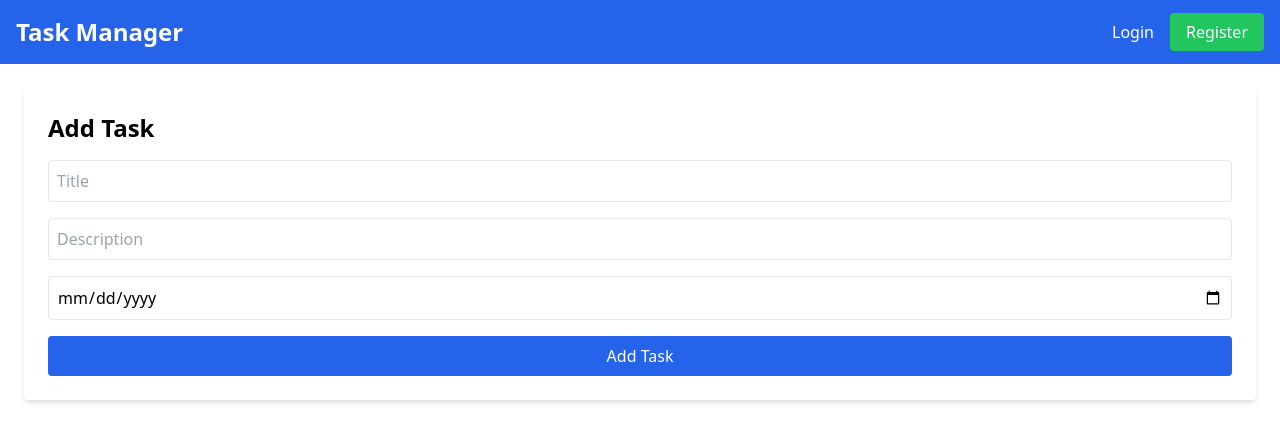
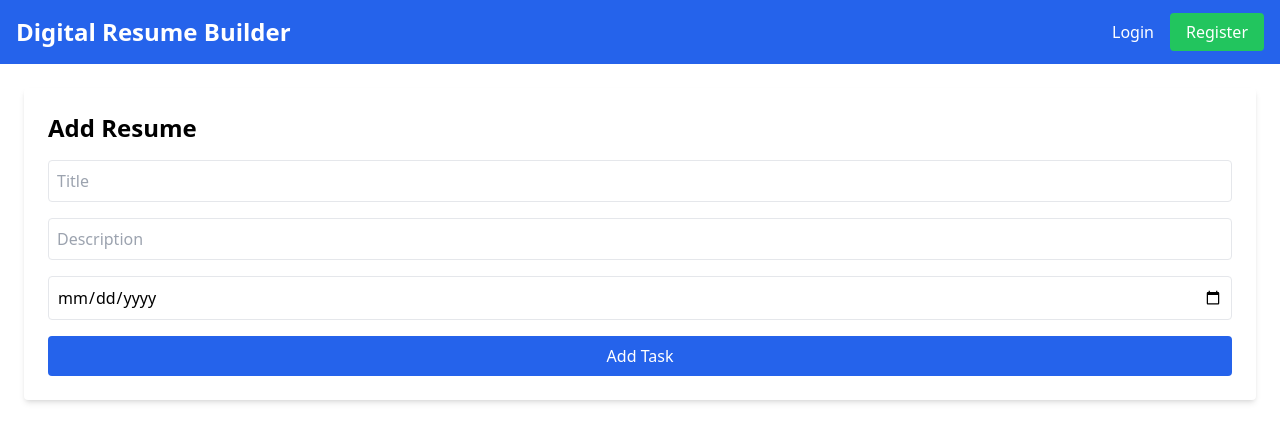
Before and after one commit to aroshvitharana/Ass1, a React (Create React App) app in the folder frontend/: page /tasks in a window 1280 px wide. Shown: the top 442 px of the page. Built offline with nearby package versions, Linux system fonts and the light colour scheme.

Commit message:
Change in Task Name

```diff
--- a/frontend/src/components/Navbar.jsx
+++ b/frontend/src/components/Navbar.jsx
@@ -12,7 +12,7 @@ const Navbar = () => {
 
   return (
     <nav className="bg-blue-600 text-white p-4 flex justify-between items-center">
-      <Link to="/" className="text-2xl font-bold">Task Manager</Link>
+      <Link to="/" className="text-2xl font-bold">Digital Resume Builder</Link>
       <div>
         {user ? (
           <>
--- a/frontend/src/components/TaskForm.jsx
+++ b/frontend/src/components/TaskForm.jsx
@@ -41,7 +41,7 @@ const TaskForm = ({ tasks, setTasks, editingTask, setEditingTask }) => {
 
   return (
     <form onSubmit={handleSubmit} className="bg-white p-6 shadow-md rounded mb-6">
-      <h1 className="text-2xl font-bold mb-4">{editingTask ? 'Edit Task' : 'Add Task'}</h1>
+      <h1 className="text-2xl font-bold mb-4">{editingTask ? 'Edit Resume' : 'Add Resume'}</h1>
       <input
         type="text"
         placeholder="Title"
```
